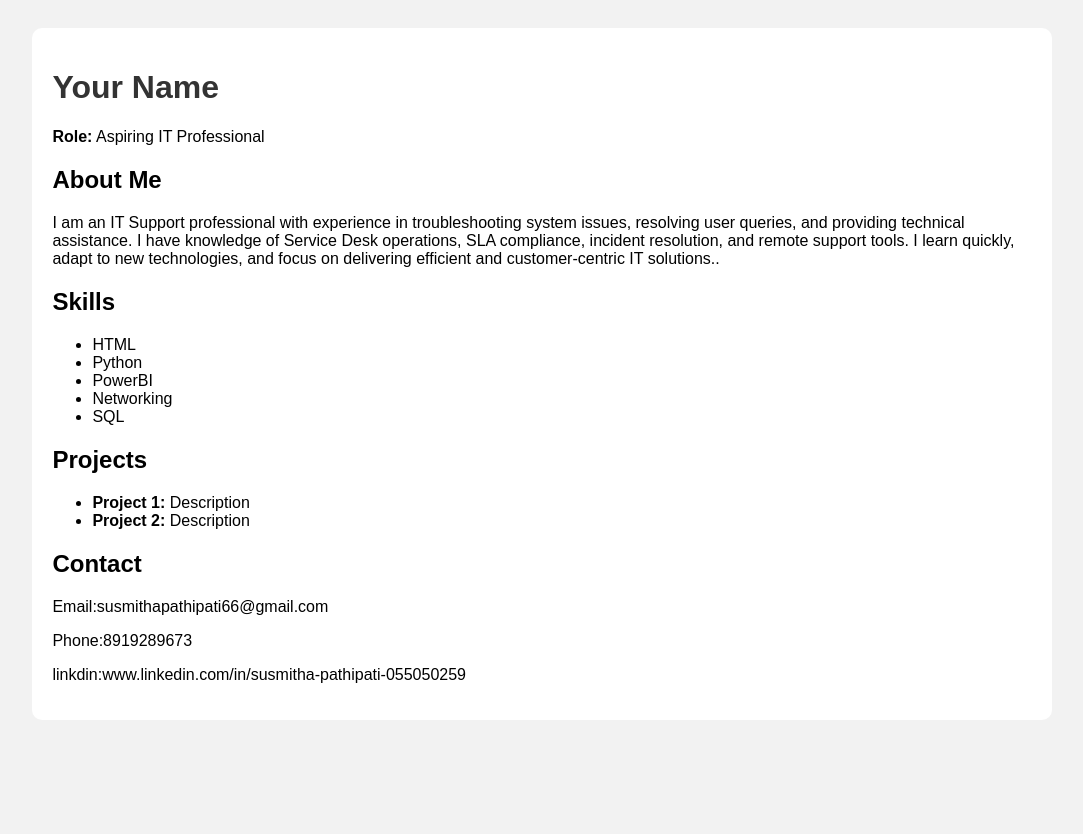
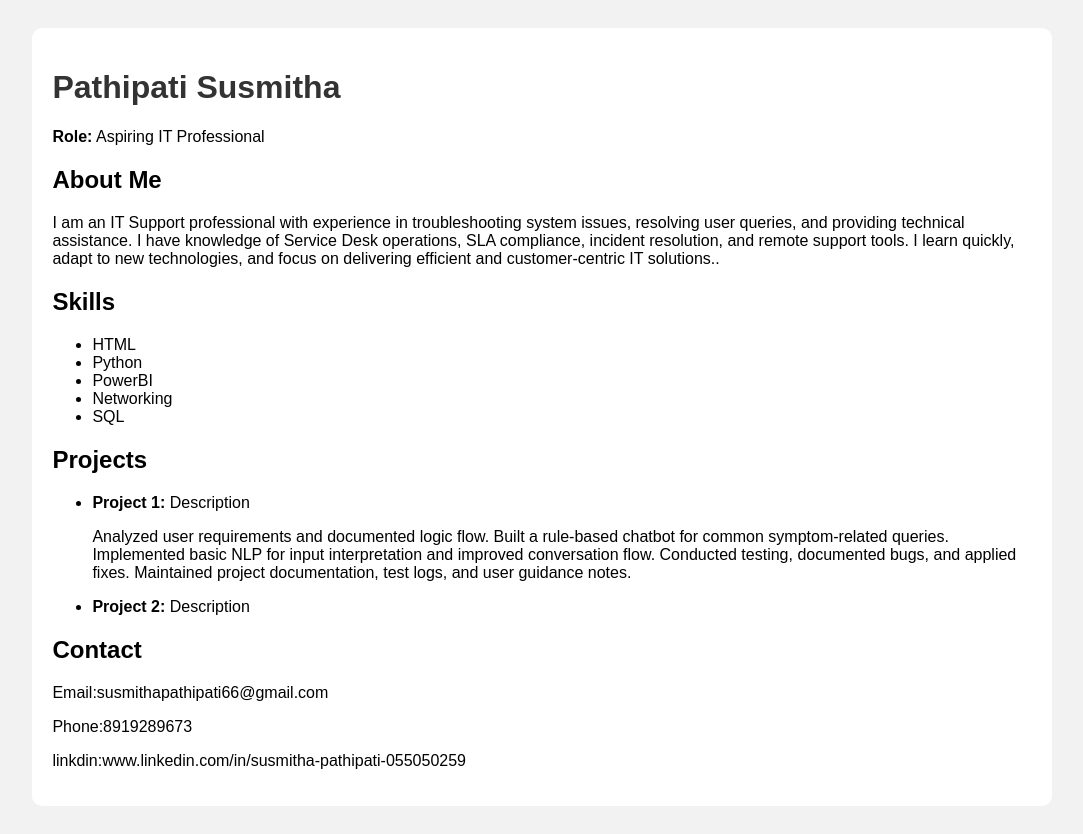
Before and after one commit to PathipatiSusmitha/susmitha.github.io, a plain HTML site: page index.html in a window 1280 px wide. Shown: the whole page, without its empty margins (98-1181 px from the left). Before the commit the page ends 800 px from the top, so only its background shows below. Drawn offline with Linux system fonts and the light colour scheme.

Commit message:
Update index.html

```diff
--- a/index.html
+++ b/index.html
@@ -12,7 +12,7 @@
 </head>
 <body>
     <div class="container">
-        <h1>Your Name</h1>
+        <h1>Pathipati Susmitha</h1>
         <p><strong>Role:</strong> Aspiring IT Professional</p>
 
         <div class="section">
@@ -38,6 +38,12 @@
             <h2>Projects</h2>
             <ul>
                 <li><strong>Project 1:</strong> Description</li>
+                <p>Analyzed user requirements and documented logic flow.
+                   Built a rule-based chatbot for common symptom-related queries.
+                   Implemented basic NLP for input interpretation and improved conversation flow.
+                   Conducted testing, documented bugs, and applied fixes.
+                   Maintained project documentation, test logs, and user guidance notes.
+                </p>
                 <li><strong>Project 2:</strong> Description</li>
             </ul>
         </div>
```
